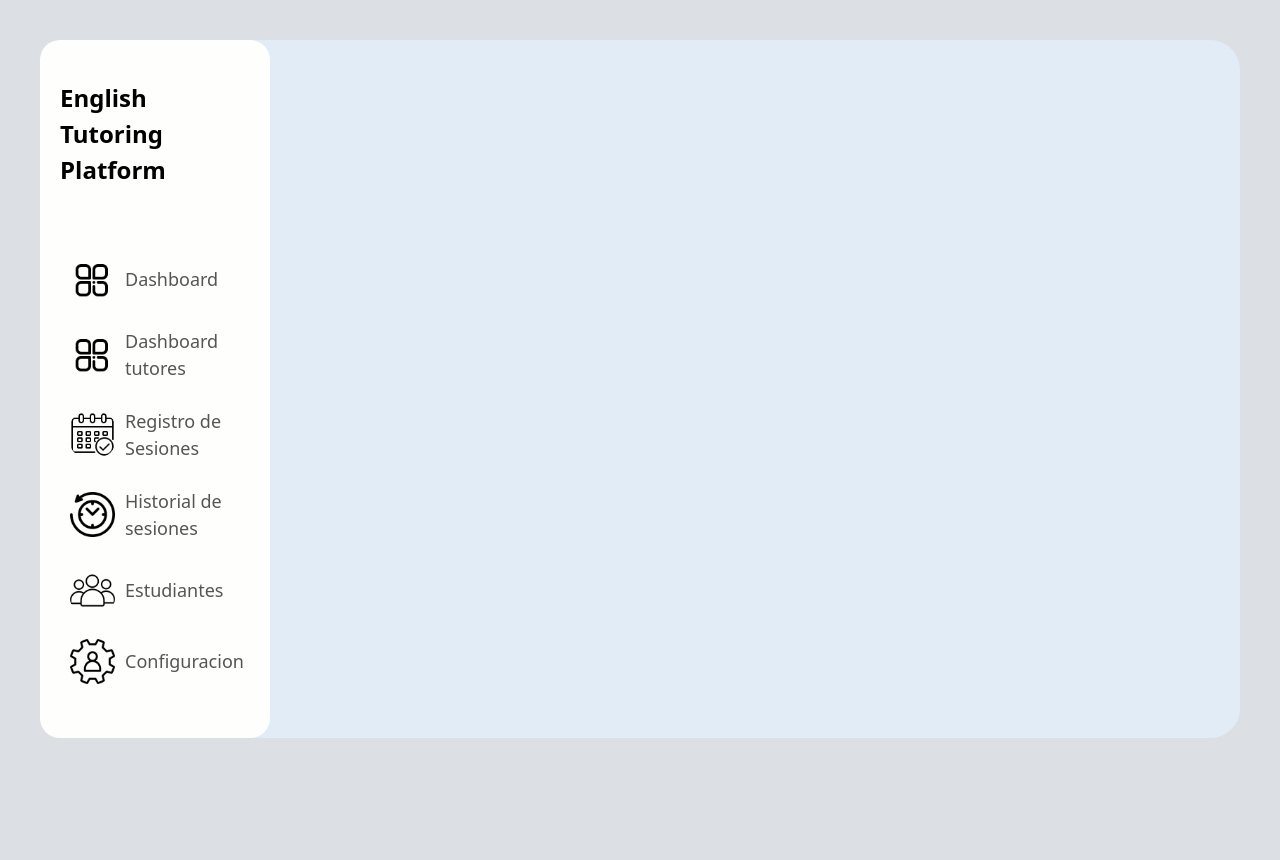
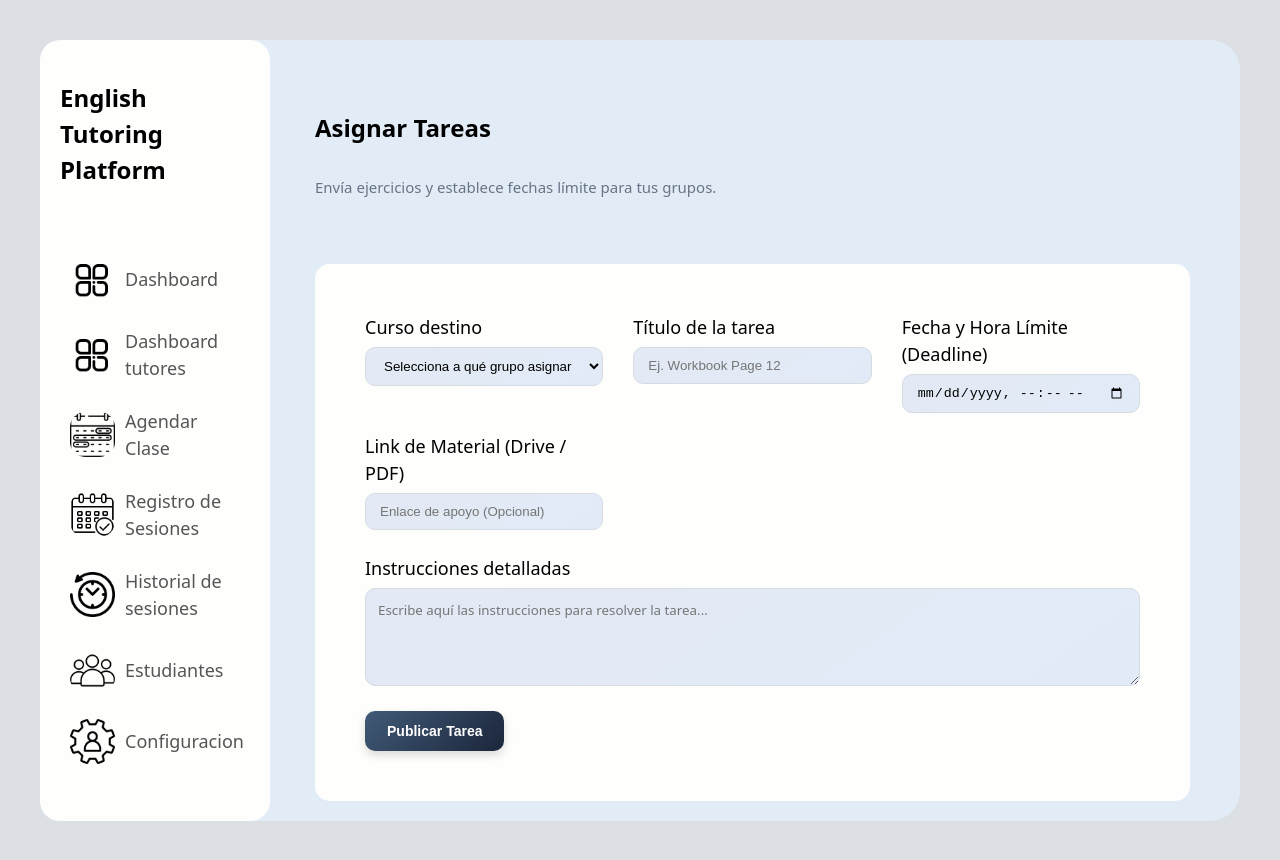
Before and after one commit to Kerno76/fastalkpruebas, a React (Vite) app: page /tareas in a window 1280 px wide. Before the commit the page ends 800 px from the top, so only its background shows below. Built offline with nearby package versions, Linux system fonts and the light colour scheme.

Commit message:
Añadí apartado de 'Agendar Sesión'

```diff
--- a/src/App.jsx
+++ b/src/App.jsx
@@ -1,26 +1,28 @@
 import Sidebar from "./components/Sidebar"
-import Dashboard from "./pages/Organizador/Dashboard"
+import Dashboard from "./pages/Organizador/Dashboard" // ¡Ruta corregida!
 import Settings from "./pages/Config"
-import TutorDashboard from "./pages/Tutor/TutorDashboard"
+import TutorDashboard from "./pages/Tutor/TutorDashboard" // Asegúrate de que esta ruta sea correcta
 import RegistroSesiones from "./pages/Tutor/RegistroSesiones"
 import HistorialSesiones from "./pages/Tutor/HistorialSesiones"
+import AgendarSesion from "./pages/Tutor/AgendarSesion" // Nueva
+import AsignarTareas from "./pages/Tutor/AsignarTareas" // Nueva
 import {Routes, Route} from 'react-router-dom'
 import "./styles/App.css"
 
 function App() {
   return (
     <div className="dashboard">
-
       <Sidebar />
-
       <Routes>
         <Route path="/" element={<Dashboard />} />
         <Route path="/tutor" element={<TutorDashboard />} />
         <Route path="/registro" element={<RegistroSesiones />} />
         <Route path="/historial" element={<HistorialSesiones />} />
         <Route path="/settings" element={<Settings/>} />
+        {/* Nuevas rutas del tutor */}
+        <Route path="/agendar" element={<AgendarSesion />} />
+        <Route path="/tareas" element={<AsignarTareas />} />
       </Routes>
-
     </div>
   )
 }
--- a/src/data/navItems.js
+++ b/src/data/navItems.js
@@ -4,6 +4,8 @@ import dashboard from '../assets/dashboard.png'
 import register_session from '../assets/session.png'
 import session_history from '../assets/history.png'
 import students from '../assets/people.png'
+import calendar_icon from '../assets/calendar.png'
+import task_icon from '../assets/session.png'
 
 /* Profile Settings Items */
 import user from '../assets/user.png'
@@ -12,6 +14,7 @@ import bell from '../assets/bell.png'
 export const navItems = [
   { icon: dashboard, label: "Dashboard", path: "/" },
   { icon: dashboard, label: "Dashboard tutores", path: "/tutor" },
+  { icon: calendar_icon, label: "Agendar Clase", path: "/agendar" },
   { icon: register_session, label: "Registro de Sesiones", path: "/registro" },
   { icon: session_history, label: "Historial de sesiones", path: "/historial" },
   { icon: students, label: "Estudiantes", path: "/estudiantes" },
--- /dev/null
+++ b/src/pages/Tutor/AgendarSesion.jsx
@@ -0,0 +1,74 @@
+import { useState } from 'react';
+import '../../styles/App.css';
+import '../../styles/Config.css';
+
+export default function AgendarSesion() {
+  const [sesion, setSesion] = useState({
+    curso: '', fecha: '', horaInicio: '', horaFin: '', tema: '', enlaceZoom: ''
+  });
+
+  const handleChange = (e) => {
+    setSesion({ ...sesion, [e.target.name]: e.target.value });
+  };
+
+  const handleSubmit = (e) => {
+    e.preventDefault();
+    alert('¡Clase agendada y anunciada con éxito!');
+    console.log("Datos a enviar al backend:", sesion);
+  };
+
+  return (
+    <div className="mainContent">
+      <h2 id="Title">Agendar Clase</h2>
+      <p className="dashboard-subtitle">Programa tus próximas sesiones y notifica a tus alumnos.</p>
+
+      <div className="settingsPanel" style={{ display: 'block', padding: '20px', marginTop: '10px' }}>
+        <div className="settingsThings">
+          <form onSubmit={handleSubmit}>
+            <div className="formGrid">
+
+              <div className="formField">
+                <label>Curso / Grupo</label>
+                <select className="select-field" name="curso" onChange={handleChange} required>
+                  <option value="">Selecciona el curso...</option>
+                  <option value="1">English - Beginner</option>
+                  <option value="2">French - Advanced</option>
+                </select>
+              </div>
+
+              <div className="formField">
+                <label>Tema principal</label>
+                <input type="text" name="tema" placeholder="Ej. Verb To Be / Passé Composé" onChange={handleChange} required />
+              </div>
+
+              <div className="formField">
+                <label>Fecha de la clase</label>
+                <input type="date" name="fecha" onChange={handleChange} required />
+              </div>
+
+              <div className="formField">
+                <label>Hora de inicio</label>
+                <input type="time" name="horaInicio" onChange={handleChange} required />
+              </div>
+
+              <div className="formField">
+                <label>Hora de fin</label>
+                <input type="time" name="horaFin" onChange={handleChange} required />
+              </div>
+
+              <div className="formField">
+                <label>Enlace de Zoom</label>
+                <input type="url" name="enlaceZoom" placeholder="https://zoom.us/j/..." onChange={handleChange} required />
+              </div>
+
+            </div>
+
+            <button type="submit" className="button button-primary" style={{ marginTop: '30px' }}>
+              Confirmar y Agendar
+            </button>
+          </form>
+        </div>
+      </div>
+    </div>
+  );
+}
--- /dev/null
+++ b/src/pages/Tutor/AsignarTareas.jsx
@@ -0,0 +1,76 @@
+import { useState } from 'react';
+import '../../styles/App.css';
+import '../../styles/Config.css';
+
+export default function AsignarTareas() {
+  const [tarea, setTarea] = useState({
+    curso: '', titulo: '', descripcion: '', fechaLimite: '', linkMaterial: ''
+  });
+
+  const handleChange = (e) => {
+    setTarea({ ...tarea, [e.target.name]: e.target.value });
+  };
+
+  const handleSubmit = (e) => {
+    e.preventDefault();
+    alert('¡Tarea asignada correctamente a los alumnos!');
+    console.log("Datos de la tarea:", tarea);
+  };
+
+  return (
+    <div className="mainContent">
+      <h2 id="Title">Asignar Tareas</h2>
+      <p className="dashboard-subtitle">Envía ejercicios y establece fechas límite para tus grupos.</p>
+
+      <div className="settingsPanel" style={{ display: 'block', padding: '20px', marginTop: '10px' }}>
+        <div className="settingsThings">
+          <form onSubmit={handleSubmit}>
+            <div className="formGrid">
+
+              <div className="formField">
+                <label>Curso destino</label>
+                <select className="select-field" name="curso" onChange={handleChange} required>
+                  <option value="">Selecciona a qué grupo asignar...</option>
+                  <option value="1">English - Beginner</option>
+                  <option value="2">French - Advanced</option>
+                </select>
+              </div>
+
+              <div className="formField">
+                <label>Título de la tarea</label>
+                <input type="text" name="titulo" placeholder="Ej. Workbook Page 12" onChange={handleChange} required />
+              </div>
+
+              <div className="formField">
+                <label>Fecha y Hora Límite (Deadline)</label>
+                <input type="datetime-local" name="fechaLimite" onChange={handleChange} required />
+              </div>
+
+              <div className="formField">
+                <label>Link de Material (Drive / PDF)</label>
+                <input type="url" name="linkMaterial" placeholder="Enlace de apoyo (Opcional)" onChange={handleChange} />
+              </div>
+
+            </div>
+
+            <div className="formField" style={{ marginTop: '25px' }}>
+              <label>Instrucciones detalladas</label>
+              <textarea
+                name="descripcion"
+                rows="4"
+                style={{ padding: '12px', borderRadius: '10px', border: '1px solid #d6dbe1', background: 'linear-gradient(145deg,#E3E9F5,#E1EBF7)', outline: 'none', resize: 'vertical', fontFamily: 'inherit' }}
+                placeholder="Escribe aquí las instrucciones para resolver la tarea..."
+                onChange={handleChange}
+                required
+              ></textarea>
+            </div>
+
+            <button type="submit" className="button button-primary" style={{ marginTop: '25px' }}>
+              Publicar Tarea
+            </button>
+          </form>
+        </div>
+      </div>
+    </div>
+  );
+}
```
